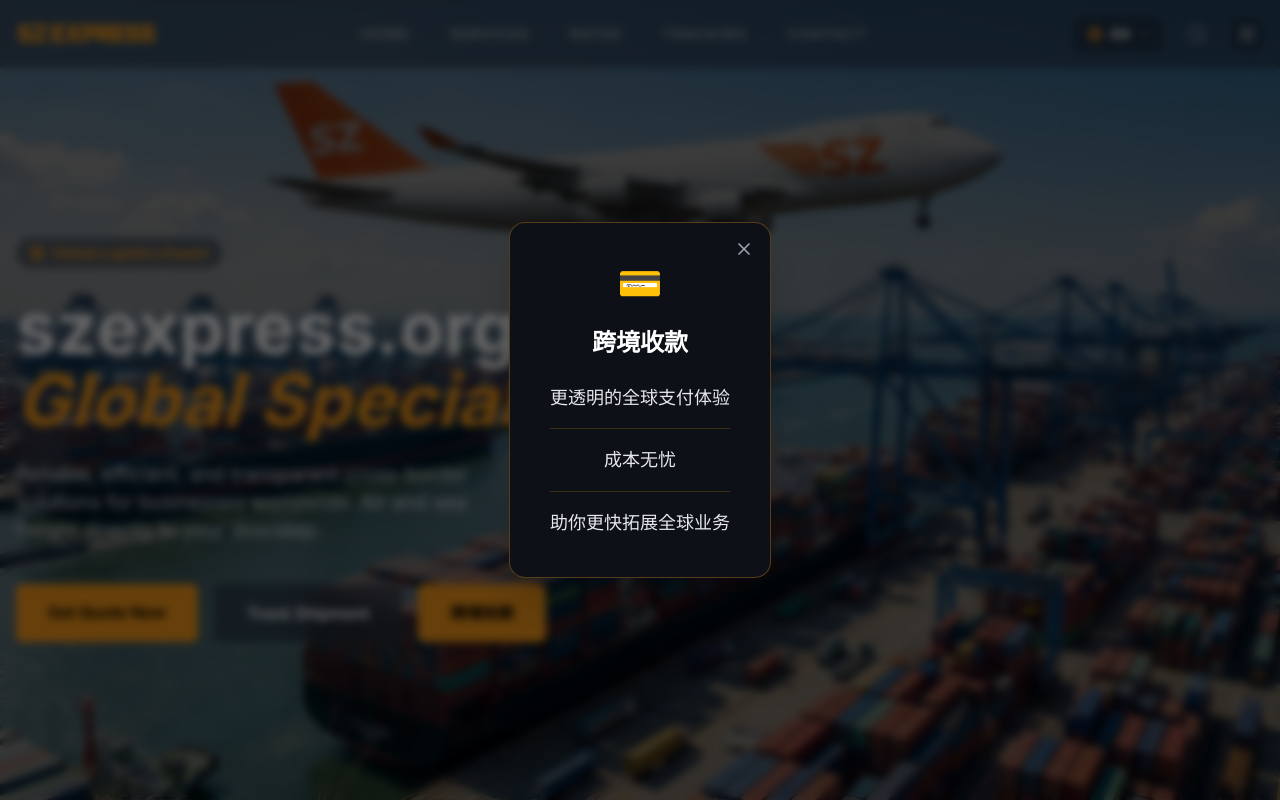
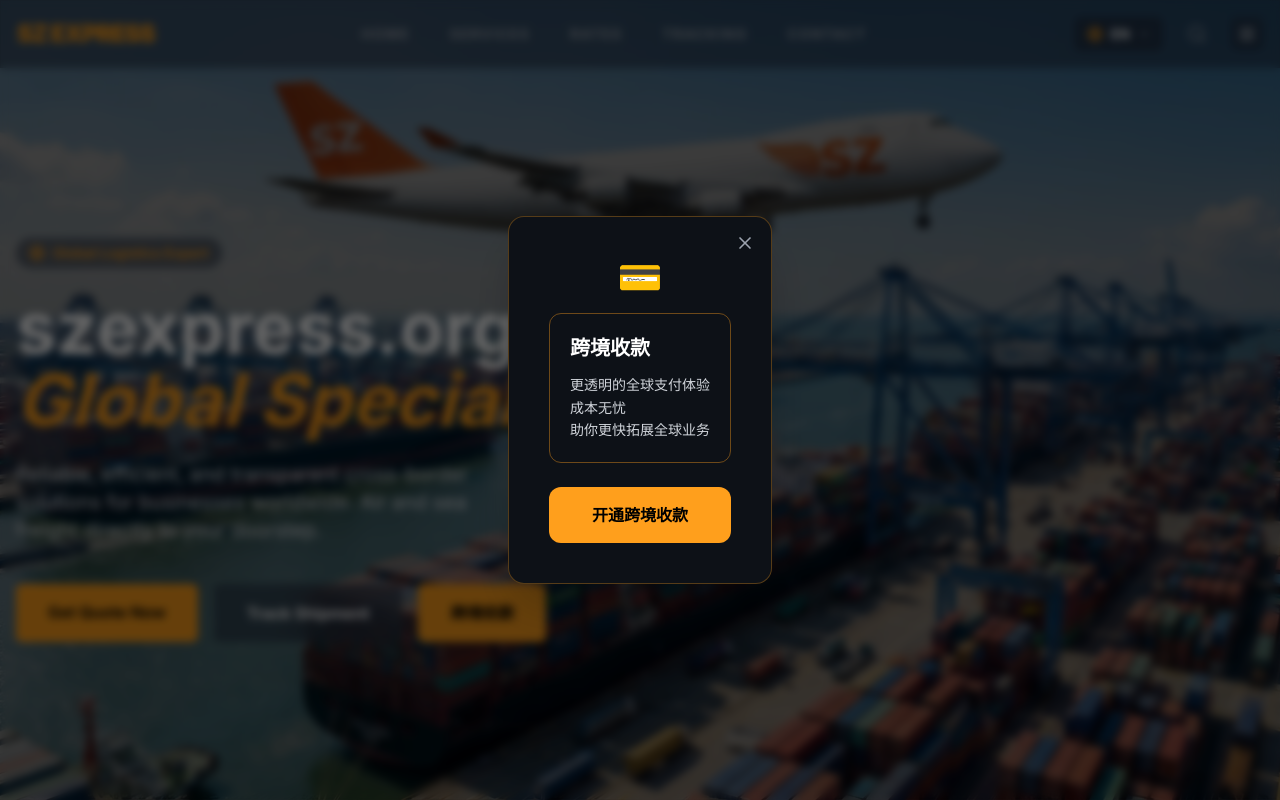
Before and after one commit to Evanli21/szexpress-official, a Next.js app: page /en in a window 1280 px wide. Both pictures are taken after a click on the button "跨境收款". Shown: the top 800 px of the page. Built offline with nearby package versions, Linux system fonts and the light colour scheme.

Commit message:
Redesign 跨境收款 modal: taglines in top box, open button at bottom

```diff
--- a/components/MapHero.tsx
+++ b/components/MapHero.tsx
@@ -81,19 +81,24 @@
               >
                 <X className="w-5 h-5" />
               </button>
-              <div className="text-accent text-4xl mb-6">💳</div>
-              <h2 className="text-2xl font-bold text-white mb-6">跨境收款</h2>
-              <div className="space-y-4 text-gray-200 text-lg leading-relaxed">
-                <p className="border-b border-accent/20 pb-4">
+              <div className="text-accent text-4xl mb-4">💳</div>
+              {/* 上方红框：标题 + 提示文字 */}
+              <div className="border border-accent/40 rounded-xl p-5 mb-6 text-left">
+                <h2 className="text-xl font-bold text-white mb-3">跨境收款</h2>
+                <p className="text-sm text-gray-300 leading-relaxed">
                   更透明的全球支付体验
                 </p>
-                <p className="border-b border-accent/20 pb-4">
+                <p className="text-sm text-gray-300 leading-relaxed">
                   成本无忧
                 </p>
-                <p>
+                <p className="text-sm text-gray-300 leading-relaxed">
                   助你更快拓展全球业务
                 </p>
               </div>
+              {/* 下方红框：开通按钮 */}
+              <button className="w-full bg-accent text-black font-bold py-4 rounded-xl hover:bg-white transition-colors text-base">
+                开通跨境收款
+              </button>
             </motion.div>
           </motion.div>
         )}
```
